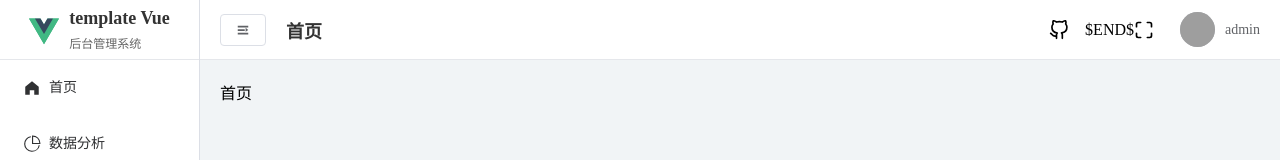
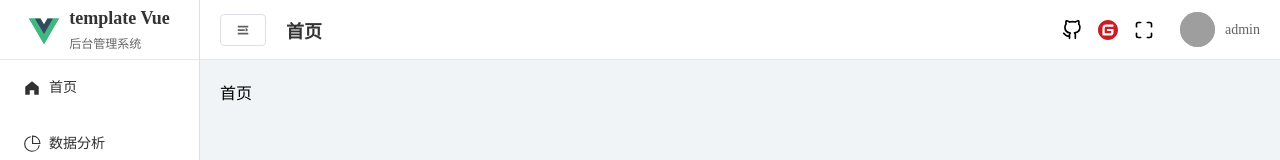
Before and after one commit to carocall/template-vue, a Vue app: page / in a window 1280 px wide. Shown: the top 160 px of the page. Built offline with nearby package versions, Linux system fonts and the light colour scheme; grey boxes are pictures that could not be loaded.

Commit message:
feat(组件): 添加Gitee图标点击跳转功能
实现Gitee图标点击跳转到指定仓库的功能，并添加相关样式

```diff
--- a/src/layouts/main/componenet/GiteeIcon.vue
+++ b/src/layouts/main/componenet/GiteeIcon.vue
@@ -1,11 +1,27 @@
 <script setup>
-
+function handleLinkClick(link) {
+  window.open(link)
+}
 </script>
 
 <template>
-  $END$
+  <i
+      class="function-button"
+      @click="handleLinkClick('https://gitee.com/call-caro/template-vue')"
+  >
+    <img src="@/assets/icon/gitee.svg" class="icon-img" alt="gitee">
+  </i>
 </template>
 
 <style scoped>
-
+.function-button{
+  margin-right: 16px;
+  cursor: pointer;
+  height: 20px;
+  width: 20px;
+}
+.icon-img{
+  width: 20px;
+  height: 20px;
+}
 </style>
```
